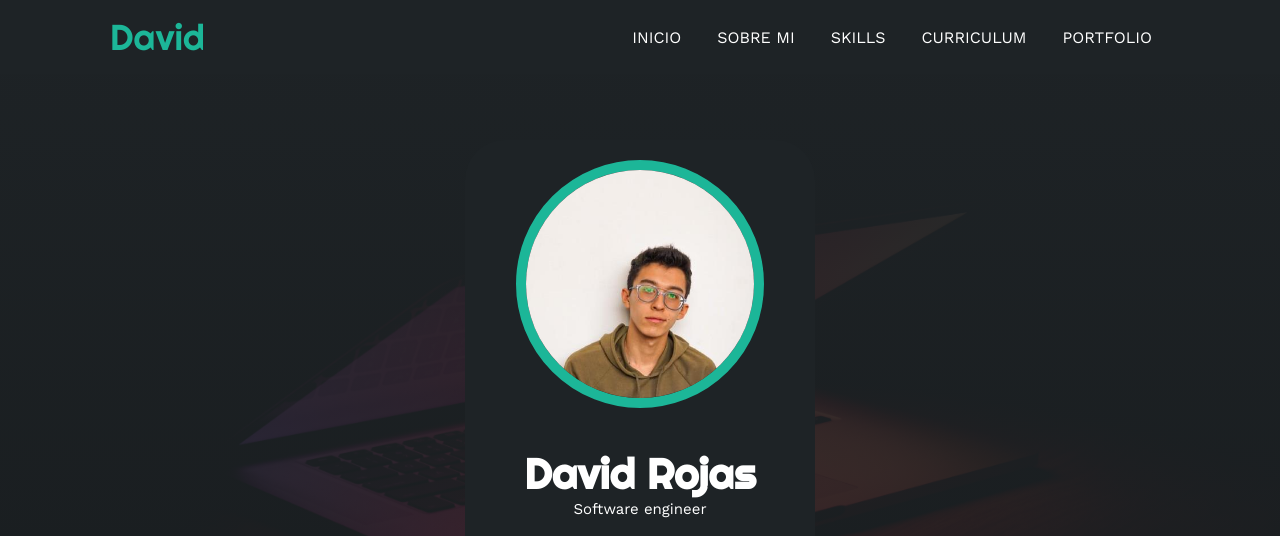
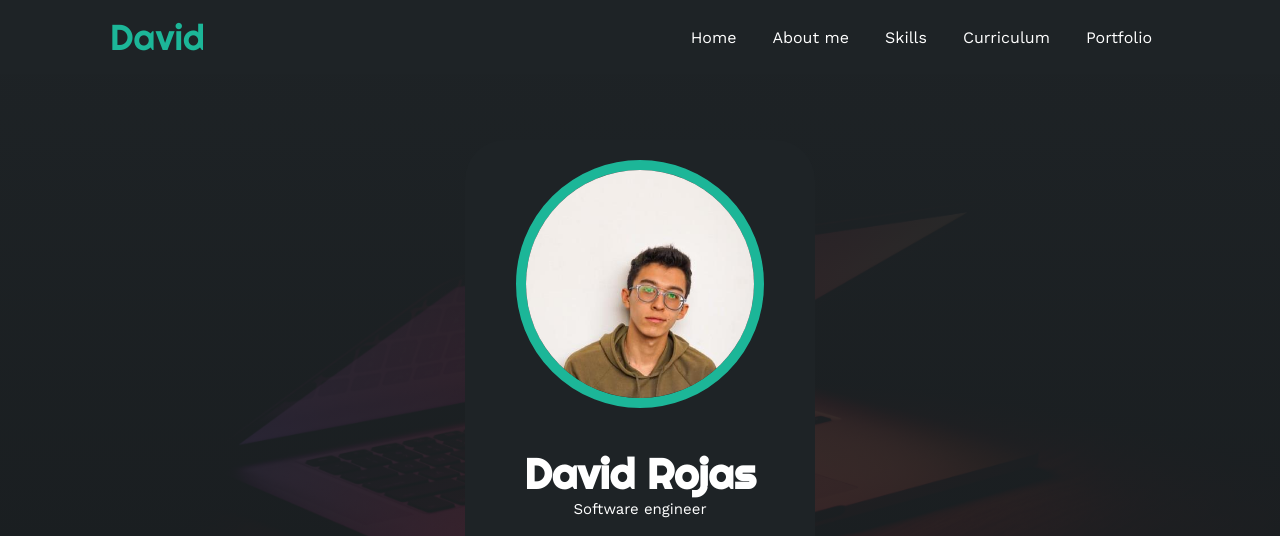
Before and after one commit to DavidRedz10/Portfolio, a plain HTML site: page index.html in a window 1280 px wide. Shown: the top 536 px of the page. Drawn offline with nearby package versions, Linux system fonts and the light colour scheme.

Commit message:
first commit

```diff
--- a/index.html
+++ b/index.html
@@ -17,11 +17,11 @@
             </div>
             <nav id="nav">
                 <ul>
-                    <li><a href="#inicio" onclick="seleccionar()">INICIO</a></li>
-                    <li><a href="#sobremi" onclick="seleccionar()">SOBRE MI</a></li>
-                    <li><a href="#skills" onclick="seleccionar()">SKILLS</a></li>
-                    <li><a href="#curriculum" onclick="seleccionar()">CURRICULUM</a></li>
-                    <li><a href="#portfolio" onclick="seleccionar()">PORTFOLIO</a></li>
+                    <li><a href="#inicio" onclick="seleccionar()">Home</a></li>
+                    <li><a href="#sobremi" onclick="seleccionar()">About me</a></li>
+                    <li><a href="#skills" onclick="seleccionar()">Skills</a></li>
+                    <li><a href="#curriculum" onclick="seleccionar()">Curriculum</a></li>
+                    <li><a href="#portfolio" onclick="seleccionar()">Portfolio</a></li>
                 </ul>
             </nav>
             <div class="nav-responsive" onclick="mostrarOcultarMenu()">
```
